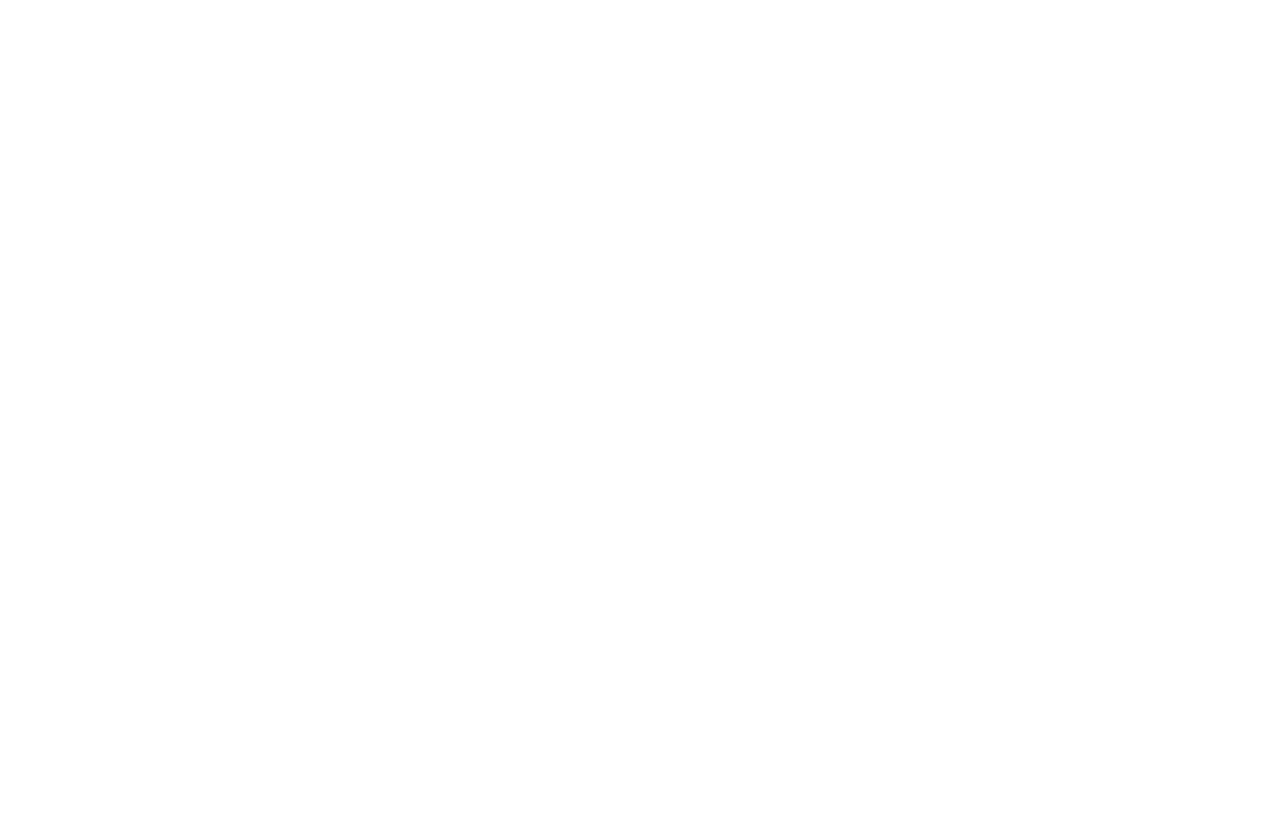
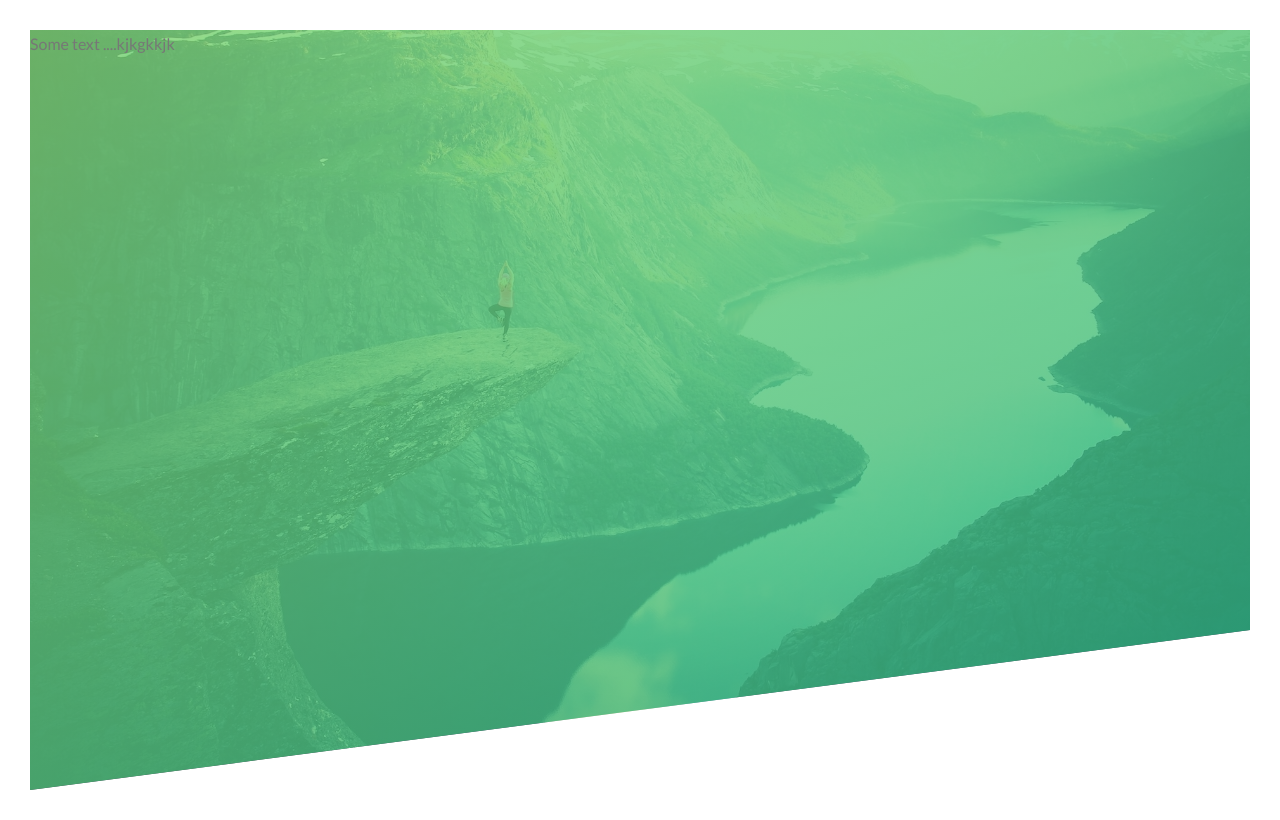
Before and after one commit to mostafaEkbal/Natours, a plain HTML site: page Natours/starter/index.html in a window 1280 px wide. Drawn offline with Linux system fonts and the light colour scheme; files that its build step writes are made by us from their sources.

Commit message:
Header part1

```diff
--- a/Natours/starter/css/style.css
+++ b/Natours/starter/css/style.css
@@ -6,3 +6,30 @@ Medium green: #55c57a
 Dark green: #28b485
 
 */
+
+* {
+    margin: 0;
+    padding: 0;
+    box-sizing: border-box;
+}
+
+body {
+    font-family: "Lato", sans-serif;
+    font-weight: 400;
+    font-size: 16px;
+    line-height: 1.7;
+    color: #777;
+    padding: 30px;
+
+}
+
+.header {
+    height: 95vh;
+    background-image:linear-gradient(to right bottom,
+    rgba(128, 214, 113, 0.801),
+    rgba(40, 180, 133, 0.801)),
+    url(../img/hero.jpg);
+    background-size: cover;
+    background-position: top;
+    clip-path: polygon(0 0, 100% 0 , 100% 75vh , 0 100%)    ;
+}
--- a/Natours/starter/index.html
+++ b/Natours/starter/index.html
@@ -13,7 +13,8 @@
         <title>Natours | Exciting tours for adventurous people</title>
     </head>
     <body>
-
-
+        <header class="header">
+            Some text ....kjkgkkjk
+        </header>
     </body>
 </html>
```
